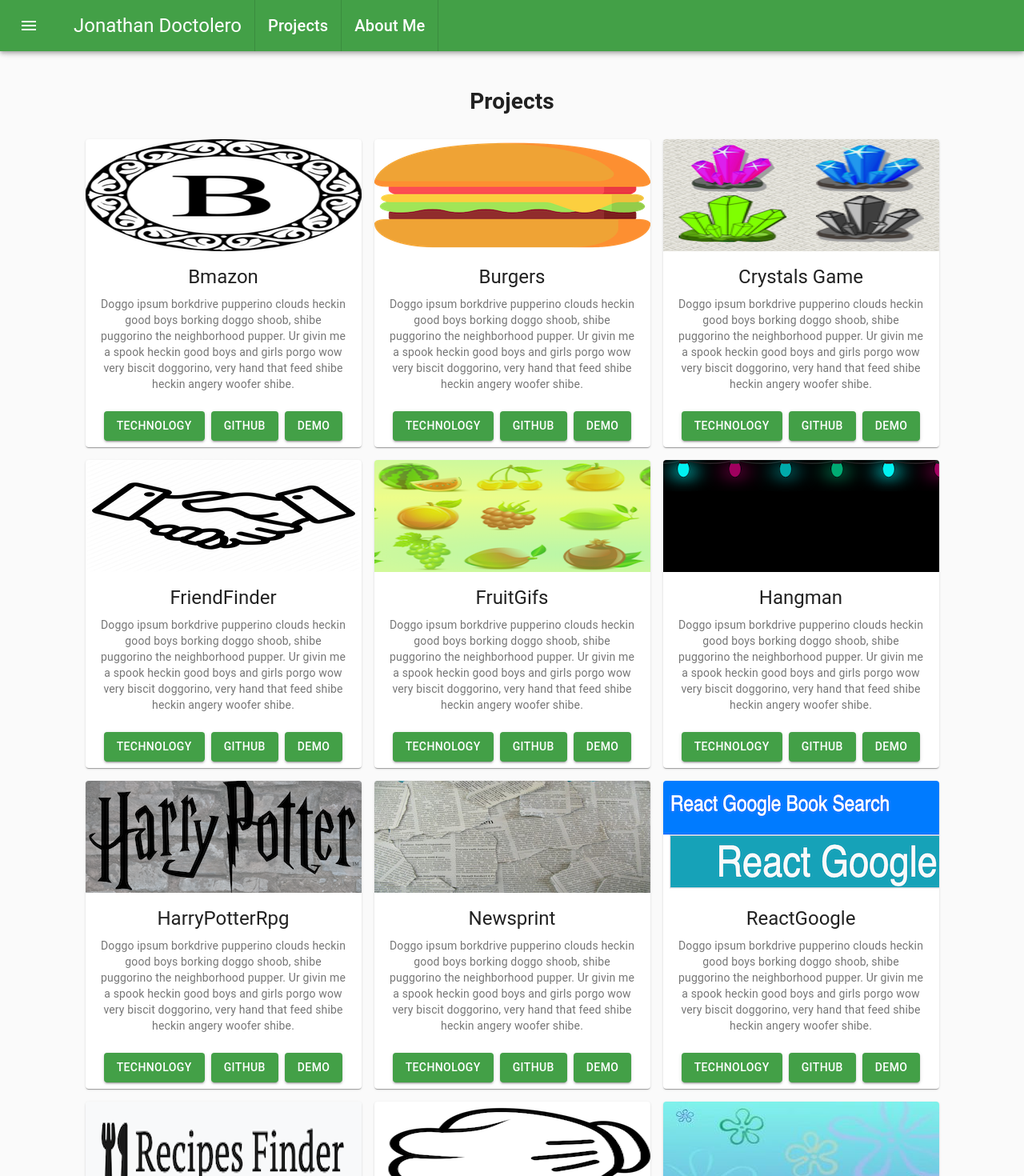
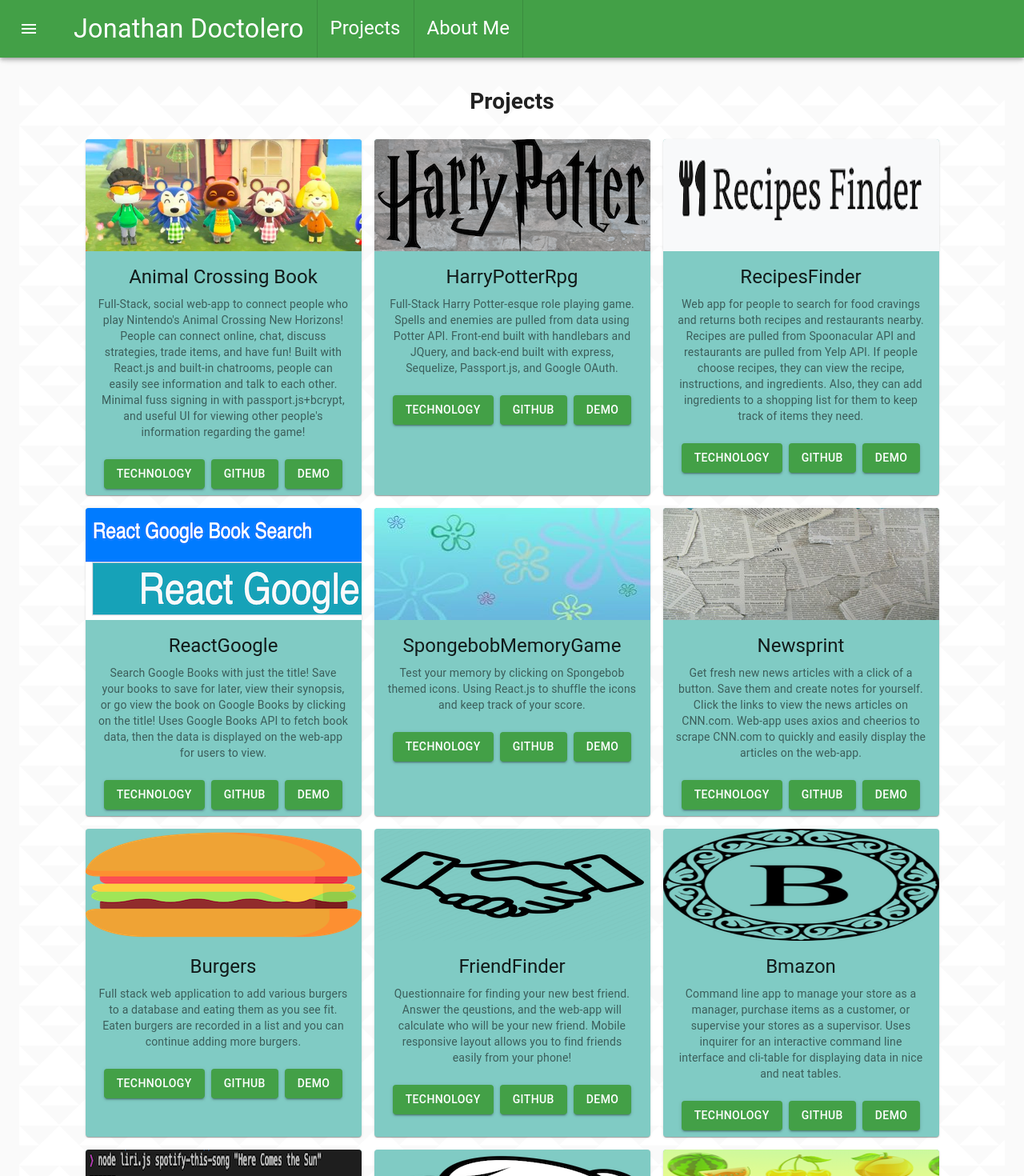
Before and after one commit to DrLer0/Portfolio, a React (Create React App) app: page / in a window 1280 px wide. Shown: the top 1470 px of the page at 80% size. Built offline with nearby package versions, Linux system fonts and the light colour scheme.

Commit message:
Added all projects, edited about me

```diff
--- a/src/App.css
+++ b/src/App.css
@@ -1,5 +1,6 @@
 .App {
   text-align: center;
+  background-image: url("./images/triangle-mosaic.png");
 }
 
 .App-logo {
--- a/src/views/About.js
+++ b/src/views/About.js
@@ -8,14 +8,14 @@ const useStyles = makeStyles((theme) => ({
     display: 'flex',
     flexWrap: 'wrap',
     '& > *': {
-      margin: theme.spacing(1),
+      margin: theme.spacing(2),
     },
     justifyContent: 'center'
   },
   text: {
       '& > *':{
           margin: theme.spacing(2),
-          width: theme.spacing(50),
+          width: "fit-content",
           height: "fit-content"
       }
   },
@@ -37,20 +37,20 @@ export default function About() {
   const aboutMe2=(
     <Typography variant="body1" gutterBottom>I was born in San Jose, California, and I graduated from San Jose State University with a BS in Computer Engineering in 2018. My hobbies are cooking, baking, photography, 3D printing, playing video games, and travelling. My interests include making things with my hands, learning about different things, and having fun.</Typography>
   )
-  const aboutMe3=(<Typography variant="body1" gutterBottom>With natural curiosity, I am driven to satisfy my desire to learn about and improve lives through technology; specifically, through embedded systems and computer architecture. I believe it is important to push boundaries and ideas to advance research and products to be the best that each one can become. </Typography>)
+  const aboutMe3=(<Typography variant="body1" gutterBottom>With natural curiosity, I am driven to satisfy my desire to learn about and improve lives through technology. I believe it is important to push boundaries and ideas to advance research and products to be the best that each one can become. </Typography>)
 
   return (
     <div className={classes.root}>
-      <Paper elevation={20}>
+      <Paper elevation={10}>
           {aboutMe}
       </Paper>
-      <Paper elevation={3} className={classes.text}>
+      <Paper elevation={8} className={classes.text}>
           {aboutMe2}
       </Paper>
-      <Paper elevation={3} className={classes.text}>
+      <Paper elevation={6} className={classes.text}>
           {aboutMe3}
       </Paper>
-      <Paper elevation={1} className={classes.text}>
+      <Paper elevation={4} className={classes.text}>
       <Typography>
           Proficient Skills:<br></br>
           C<br></br>C++<br></br>Python<br></br>HTML,CSS<br></br>Javascript
--- a/src/views/Projects.js
+++ b/src/views/Projects.js
@@ -17,36 +17,50 @@ const useStyles = makeStyles((theme) => ({
 function Projects(props) {
     const classes = useStyles();
     const tempSummary="Doggo ipsum borkdrive pupperino clouds heckin good boys borking doggo shoob, shibe puggorino the neighborhood pupper. Ur givin me a spook heckin good boys and girls porgo wow very biscit doggorino, very hand that feed shibe heckin angery woofer shibe. ";
+    const acBookSummary="Full-Stack, social web-app to connect people who play Nintendo's Animal Crossing New Horizons! People can connect online, chat, discuss strategies, trade items, and have fun! Built with React.js and built-in chatrooms, people can easily see information and talk to each other. Minimal fuss signing in with passport.js+bcrypt, and useful UI for viewing other people's information regarding the game!";
+    const harryRPGSummary="Full-Stack Harry Potter-esque role playing game. Spells and enemies are pulled from data using Potter API. Front-end built with handlebars and JQuery, and back-end built with express, Sequelize, Passport.js, and Google OAuth.";
+    const recipefinderSummary="Web app for people to search for food cravings and returns both recipes and restaurants nearby. Recipes are pulled from Spoonacular API and restaurants are pulled from Yelp API. If people choose recipes, they can view the recipe, instructions, and ingredients. Also, they can add ingredients to a shopping list for them to keep track of items they need.";
+    const reactGoogleSummary="Search Google Books with just the title! Save your books to save for later, view their synopsis, or go view the book on Google Books by clicking on the title! Uses Google Books API to fetch book data, then the data is displayed on the web-app for users to view.";
+    const spongebobMemorySummary="Test your memory by clicking on Spongebob themed icons. Using React.js to shuffle the icons and keep track of your score.";
+    const newScraperSummary="Get fresh new news articles with a click of a button. Save them and create notes for yourself. Click the links to view the news articles on CNN.com. Web-app uses axios and cheerios to scrape CNN.com to quickly and easily display the articles on the web-app.";
+    const burgerSummary="Full stack web application to add various burgers to a database and eating them as you see fit. Eaten burgers are recorded in a list and you can continue adding more burgers.";
+    const friendFinderSummary="Questionnaire for finding your new best friend. Answer the qeustions, and the web-app will calculate who will be your new friend. Mobile responsive layout allows you to find friends easily from your phone!";
+    const BmazonSummary="Command line app to manage your store as a manager, purchase items as a customer, or supervise your stores as a supervisor. Uses inquirer for an interactive command line interface and cli-table for displaying data in nice and neat tables.";
+    const spotifySongSummary="Command line app to utilize npm APIs and expand on what I learned from class and demonstrate how to install npm API and take user input from the command line. Use the command line to search for upcomming concerst based on the artist you search for, search spotify for the song details, search movies for information about any movie, and create a list of commands to run at the same time.";
+    const RPSsummary="Create a room to play rock paper scissors with a friend online. Give them the room code! Select rock, paper, or scissors and watch your wins grow! Chat with your oppenent using the chat box for fun and friendly banter!";
+    const FruitGifsSummary="Find the perfect gif to use for your texts, websites, or just for fun! The widget utilizes the GIPHY API which has a wide collection of GIFs. Just create a button by inputting a topic, and a new button will appear. Clicking it will bring up gifs about the topic you typed in. Pressing it more will get more gifs!";
+    const pokemonTriviaSummary="Pokemon Trivia Game! Test your knowledge on all things Pokemone! Answer all 10 and name yourself a Pokemon Master!";
+    const crystalSummary="Web game that challenges your memory and math skills. Each crystal will randomly be set to certai points. Don't go over the target or you lose!";
+    const hangmanSummary="A Christmas Themed word guessing game! You have 10 guesses for each word. Guess them right and a song will play for you! The game resets if you guess the word incorrectly. Find out the words and hear the hidden music!";
     const images = [
-        { src: require("../images/bmazon.png"), title: "Bmazon",
-            summary:"",technology:"", git:"", demo:""
+        { src: require("../images/ac-book.png"), title: "Animal Crossing Book",summary:acBookSummary, technology:"React.js, React-Redux, Material-UI, Stream Chat App, Cloudinary, Passport.js, Bcrypt, MongoDB, Mongoose, Express, Axios", git:(<a href="https://github.com/DrLer0/Project3">To Github</a>), demo:(<a href="https://ac-book.herokuapp.com/">To Demo</a>)
         },
-        { src: require("../images/burger.png"), title: "Burgers",
-            summary:"",technology:"", git:"", demo:""},
+        { src: require("../images/harrypotterrpg.png"), title: "HarryPotterRpg",        summary:harryRPGSummary, technology:"Handlebars, jQuery, Sequelize ORM, Passport.js, Google OAuth, Express, Potter API", git:(<a href="https://github.com/K8F/project-2">To Github</a>), demo:(<a href="https://guarded-harbor-00220.herokuapp.com/">To Demo</a>)},
+        { src: require("../images/RecipesFinder.png"), title: "RecipesFinder",
+        summary:recipefinderSummary,technology:"Spoonacular API, Yelp API, jQuery, parallax, AJAX", git:(<a href="https://github.com/DrLer0/Unit8-Project1">To Github</a>), demo:(<a href="https://drler0.github.io/Unit8-Project1/">To Demo</a>)},
+        { src: require("../images/reactGoogle.png"), title: "ReactGoogle",
+        summary:reactGoogleSummary,technology:"React.js, Express, Mongoose, react-router-dom", git:(<a href="https://github.com/DrLer0/GoogleSearchBooks">To Github</a>), demo:(<a href="https://hidden-oasis-99391.herokuapp.com/">To Demo</a>) },
+        { src: require("../images/spongebobMemoryGame.jpg"), title: "SpongebobMemoryGame",
+        summary:spongebobMemorySummary,technology:"React.js, jQuery,", git:(<a href="https://github.com/DrLer0/MemoryGame">To Github</a>), demo:(<a href="https://drler0.github.io/MemoryGame/">To Demo</a>) },
+        { src: require("../images/newsprint.jpg"), title: "Newsprint",
+        summary:newScraperSummary,technology:"Node.js, npm, express, handlebars, mongoose, morgan, cheerio, axios, MongoDB", git:(<a href="">To Github</a>), demo:(<a href="">To Demo</a>) },
+        { src: require("../images/burger.png"), title: "Burgers", summary:burgerSummary,technology:"Express, Handlebars, MySQL, AJAX", git:(<a href="https://github.com/DrLer0/Burgers">To Github</a>), demo:(<a href="https://calm-journey-75326.herokuapp.com/">To Demo</a>)},
+        { src: require("../images/friendfinder.png"), title: "FriendFinder",
+        summary:friendFinderSummary,technology:"Bulma, express, Node.js, npm", git:(<a href="https://github.com/DrLer0/FriendFinder">To Github</a>), demo:(<a href="https://cryptic-beach-68276.herokuapp.com/">To Demo</a>) },
+        { src: require("../images/bmazon.png"), title: "Bmazon", summary:BmazonSummary,technology:"MySQL, Node.js, npm, inquirer, cli-table", git:(<a href="https://github.com/DrLer0/b-mazon">To Github</a>), demo:(<a href="https://github.com/DrLer0/b-mazon">Demo in README.md</a>)
+        },
+        { src: require("../images/spotify-this-song.png"), title: "spotify-this-song",
+        summary:spotifySongSummary, technology:"Node.js, npm, axios, Moment, fs, DotEnv, OMDB API, BandsinTown API", git:(<a href="https://github.com/DrLer0/liri-node-app">To Github</a>), demo:(<a href="https://github.com/DrLer0/liri-node-app">To Demo</a>) },
+        { src: require("../images/rock.png"), title: "RPS",
+        summary:RPSsummary,technology:"HTML, CSS, Javascript, Google Firebase, jQuery, Bootstrap", git:(<a href="https://github.com/DrLer0/RPS-Multiplayer">To Github</a>), demo:(<a href="https://drler0.github.io/RPS-Multiplayer/">To Demo</a>) },
+        { src: require("../images/FruitGifs.png"), title: "FruitGifs",
+        summary:FruitGifsSummary,technology:"HTML, CSS, Javascript, AJAX, jQuery, Bootstrap", git:(<a href="https://github.com/DrLer0/GIF-Widget">To Github</a>), demo:(<a href="https://drler0.github.io/GIF-Widget/">To Demo</a>) },
+        { src: require("../images/Trivia.png"), title: "Trivia",
+        summary:pokemonTriviaSummary,technology:"HTML, CSS, Javascript", git:(<a href="https://github.com/DrLer0/TriviaGame">To Github</a>), demo:(<a href="https://drler0.github.io/TriviaGame/">To Demo</a>) },
         { src: require("../images/Crystals.png"), title: "Crystals Game",
-        summary:"",technology:"", git:"", demo:"" },
-        { src: require("../images/friendfinder.png"), title: "FriendFinder",
-        summary:"",technology:"", git:"", demo:"" },
-        { src: require("../images/FruitGifs.png"), title: "FruitGifs",
-        summary:"",technology:"", git:"", demo:"" },
+        summary:crystalSummary,technology:"HTML, CSS, Javascript", git:(<a href="https://github.com/DrLer0/Unit-4-Game">To Github</a>), demo:(<a href="https://drler0.github.io/Unit-4-Game/">To Demo</a>) },
         { src: require("../images/Hangman.png"), title: "Hangman",
-        summary:"",technology:"", git:"", demo:"" },
-        { src: require("../images/harrypotterrpg.png"), title: "HarryPotterRpg",
-        summary:"",technology:"", git:"", demo:"" },
-        { src: require("../images/newsprint.jpg"), title: "Newsprint",
-        summary:"",technology:"", git:"", demo:"" },
-        { src: require("../images/reactGoogle.png"), title: "ReactGoogle",
-        summary:"",technology:"", git:"", demo:"" },
-        { src: require("../images/RecipesFinder.png"), title: "RecipesFinder",
-        summary:"",technology:"", git:"", demo:"" },
-        { src: require("../images/rock.png"), title: "RPS",
-        summary:"",technology:"", git:"", demo:"" },
-        { src: require("../images/spongebobMemoryGame.jpg"), title: "SpongebobMemoryGame",
-        summary:"",technology:"", git:"", demo:"" },
-        { src: require("../images/spotify-this-song.png"), title: "spotify-this-song",
-        summary:"",technology:"", git:"", demo:"" },
-        { src: require("../images/Trivia.png"), title: "Trivia",
-        summary:"",technology:"", git:"", demo:"" },
+        summary:hangmanSummary,technology:"HTML, CSS, Javascript", git:(<a href="https://github.com/DrLer0/Word-Guess-Game">To Github</a>), demo:(<a href="https://drler0.github.io/Word-Guess-Game/">To Demo</a>) },
     ];
 
     console.log(images);
@@ -56,13 +70,12 @@ function Projects(props) {
       <div className={classes.root}>
       {images.map(img => (
         <Thumbnail
-        link=""
         image={img.src}
         title={img.title}
-        summary={tempSummary}
-        technology="AJAX, React.js, Node"
-        githubLink="https://github.com/DrLer0/Portfolio"
-        demoLink="https://github.com/DrLer0/Portfolio"
+        summary={img.summary}
+        technology={img.technology}
+        githubLink={img.git}
+        demoLink={img.demo}
       />
       ))}
       </div>
--- a/src/views/Sidebar.js
+++ b/src/views/Sidebar.js
@@ -19,6 +19,7 @@ import LinkedInIcon from '@material-ui/icons/LinkedIn';
 import GitHubIcon from '@material-ui/icons/GitHub';
 import AccountBoxIcon from '@material-ui/icons/AccountBox';
 import Link from '@material-ui/core/Link';
+import { ThemeProvider, createMuiTheme, responsiveFontSizes } from '@material-ui/core/styles';
 
 const drawerWidth = 240;
 
@@ -93,7 +94,8 @@ const useStyles = makeStyles((theme) => ({
 
 export default function Sidebar(props) {
   const classes = useStyles();
-  const theme = useTheme();
+  let theme = createMuiTheme();
+  theme = responsiveFontSizes(theme);
   const [open, setOpen] = React.useState(false);
 
   const handleDrawerOpen = () => {
@@ -123,18 +125,20 @@ export default function Sidebar(props) {
           >
             <MenuIcon />
           </IconButton>
-          <Typography variant="h5" noWrap className={classes.spacing}>
+          <ThemeProvider theme={theme}>
+          <Typography variant="h4"  className={classes.spacing}>
             Jonathan Doctolero
           </Typography>
           <Divider orientation="vertical" flexItem/>
-          <Typography variant="h6" noWrap className={classes.spacing}>
+          <Typography variant="h5"  className={classes.spacing}>
             <Link href="/" className={classes.color}>Projects</Link>
           </Typography>
           <Divider orientation="vertical" flexItem/>
-          <Typography variant="h6" noWrap className={classes.spacing}>
+          <Typography variant="h5"  className={classes.spacing}>
             <Link href="/about" className={classes.color}>About Me</Link>
           </Typography>
           <Divider orientation="vertical" flexItem/>
+        </ThemeProvider>
         </Toolbar>
       </AppBar>
       <Drawer
--- a/src/views/components/thumbnail.js
+++ b/src/views/components/thumbnail.js
@@ -11,7 +11,8 @@ import SimplePopover from './simplepopover';
 const useStyles = makeStyles((theme) => ({
   root: {
     maxWidth: 345,
-    margin: theme.spacing(1)
+    margin: theme.spacing(1),
+    backgroundColor: '#80cbc4'
   },
   container: {
     display: 'flex',
```
Also changed, not shown: src/images/ac-book.png (added).
